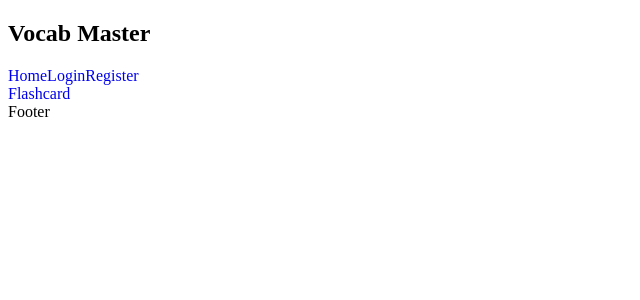
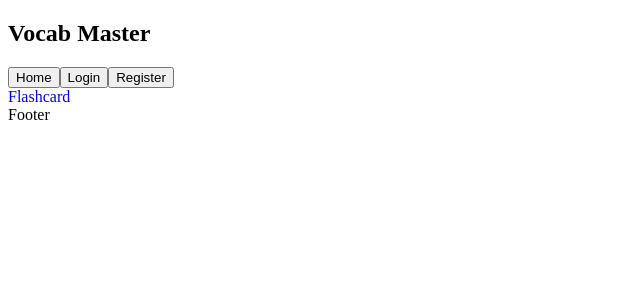
Before and after one commit to NxtPerfect/Vocab-Master, a React (Vite) app: page / in a window 1280 px wide. Shown: the top 300 px of the page, without its empty margins (0-640 px from the left). Built offline with nearby package versions, Linux system fonts and the light colour scheme.

Commit message:
Working on modal window to confirm exiting

```diff
--- /dev/null
+++ b/src/components/Modal.tsx
@@ -0,0 +1,18 @@
+import { useNavigate } from "react-router-dom";
+
+function Modal(route: string) {
+  const navigate = useNavigate();
+  return (
+    <>
+      Please confirm
+      <button type="button" onClick={() => navigate(route)}>
+        Confirm
+      </button>
+      <button type="button" onClick={close}>
+        Confirm
+      </button>
+    </>
+  );
+}
+
+export default Modal;
--- a/src/components/Nav.tsx
+++ b/src/components/Nav.tsx
@@ -1,7 +1,13 @@
 import { Link, useNavigate } from "react-router-dom";
 import Cookies from "js-cookie";
+import Modal from "./Modal";
 
-function Nav() {
+/** If modal then show modal
+ * if clicked yes then navigate
+ * else close modal
+ * @param (boolean) modal
+ */
+function Nav(modal: boolean) {
 	const navigate = useNavigate();
 	function unsetCookies() {
 		Cookies.remove("email");
@@ -16,7 +22,37 @@ function Nav() {
 						Home
 					</Link>
 					{Cookies.get("email")}
-					<button onClick={unsetCookies}>Log out</button>
+					<button type="button" onClick={unsetCookies}>
+						Log out
+					</button>
+				</nav>
+			</>
+		);
+	}
+
+	/* This doesn't make sense yet
+	 * We should conditionally show modal in a function here instead
+	 * for example
+	 * close(route: string) {
+	 * --show modal
+	 * --if confirm then navigate(route)
+	 * --else close
+	 * }
+	 */
+	if (modal) {
+		return (
+			<>
+				<nav>
+					<h1>Vocab Master</h1>
+					<button type="button" onClick={() => Modal("/")}>
+						Home
+					</button>
+					<button type="button" onClick={() => Modal("/login")}>
+						Login
+					</button>
+					<button type="button" onClick={() => Modal("/register")}>
+						Register
+					</button>
 				</nav>
 			</>
 		);
@@ -25,15 +61,15 @@ function Nav() {
 		<>
 			<nav>
 				<h1>Vocab Master</h1>
-				<Link to={"/"} style={{ textDecoration: "none" }}>
+				<button type="button" onClick={() => navigate("/")}>
 					Home
-				</Link>
-				<Link to={"/login"} style={{ textDecoration: "none" }}>
+				</button>
+				<button type="button" onClick={() => navigate("/login")}>
 					Login
-				</Link>
-				<Link to={"/register"} style={{ textDecoration: "none" }}>
+				</button>
+				<button type="button" onClick={() => navigate("/register")}>
 					Register
-				</Link>
+				</button>
 			</nav>
 		</>
 	);
```
Also changed, not shown: 2 other files (tests, documents, lock files or other folders).
